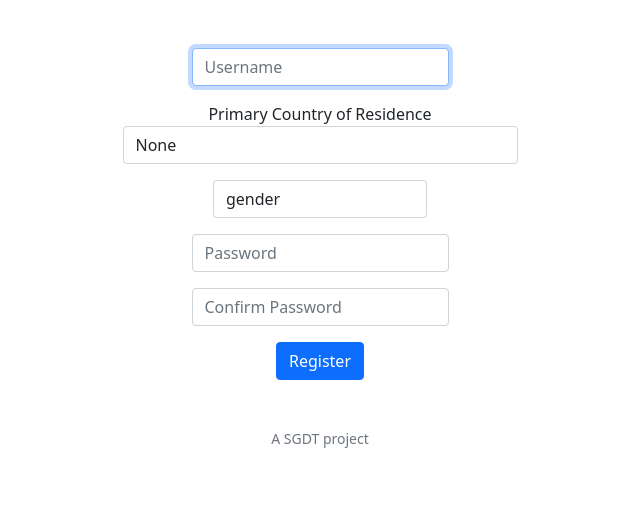
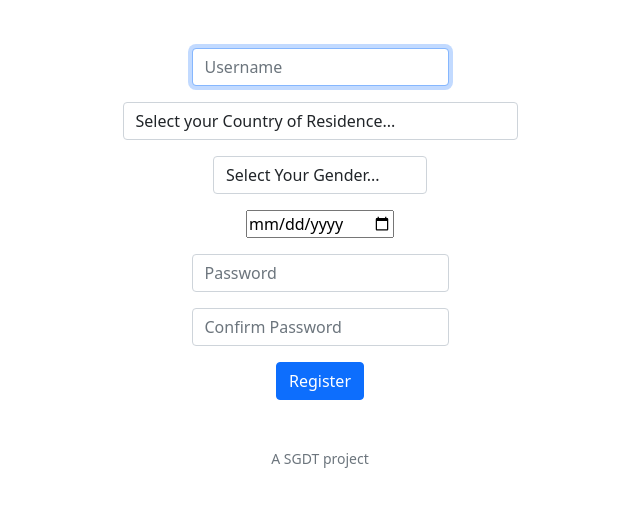
Before and after one commit to DachaThurber/CS50-final, a Flask app: page /register in a window 1280 px wide. Shown: the part 82-589 px from the top of the page, without its empty margins (320-960 px from the left). Run offline with Flask 2, Linux system fonts and the light colour scheme; some libraries are stand-ins or nearby versions.

Commit message:
11/30/21 / 7:32pm

```diff
--- a/app.py
+++ b/app.py
@@ -1,4 +1,5 @@
 import os
+from re import S
 
 from cs50 import SQL
 from flask import Flask, flash, redirect, render_template, request, session
@@ -142,10 +143,6 @@ def register():
     # User reached route via POST (as by submitting a form via POST)
     if request.method == "POST":
 
-        # Ensure username was submitted
-        if not request.form.get("username"):
-            return apology("must provide username", 400)
-
         # Query database for existing usernames
         rows = db.execute("SELECT * FROM users WHERE username = ?", request.form.get("username"))
 
@@ -153,18 +150,22 @@ def register():
         if len(rows) == 1:
             return apology("username already in use", 400)
 
-        # Ensure password was submitted
-        if not request.form.get("password") or not request.form.get("confirmation"):
-            return apology("must provide password and confirmation", 400)
-
         # Ensure passwords match
         if request.form.get("password") != request.form.get("confirmation"):
             return apology("passwords must match", 400)
 
         # Store User's information
+        print('got here')
         username = request.form.get("username")
         hash = generate_password_hash(request.form.get("password"))
-        db.execute("INSERT INTO users (username, hash) VALUES(?,?)", username, hash)
+        country = request.form.get("country")
+        state = request.form.get("state")
+        gender = request.form.get("gender")
+        birthday = request.form.get("birthday")
+        if state != "":
+            db.execute("INSERT INTO users (username, hash, country, state, gender, birthday) VALUES(?,?,?,?,?,?)", username, hash, country, state, gender, birthday)
+        else:
+            db.execute("INSERT INTO users (username, hash, country, gender, birthday) VALUES(?,?,?,?,?)", username, hash, country, gender, birthday)
 
         # Redirect user to home page
         return redirect("/login")
--- a/templates/register.html
+++ b/templates/register.html
@@ -11,10 +11,9 @@
         </div>
         <div class="mb-3">
             <!--Courtesy of https://stackoverflow.com/questions/53388003/select-country-dropdown-in-html-page-->
-            <label for="country">Primary Country of Residence</label>
             <select name="country" class="form-control mx-auto w-auto" id="country" required>
+                    <option value="" label="Select your Country of Residence..." selected="selected">Select Your Country of Residence...</option>
                 <optgroup id="country-optgroup-Africa" label="Africa">
-                    <option value="">None</option>
                     <option value="DZ" label="Algeria">Algeria</option>
                     <option value="AO" label="Angola">Angola</option>
                     <option value="BJ" label="Benin">Benin</option>
@@ -286,8 +285,8 @@
                 let html = '';
                 if (input.value == "US") {
                     // Courtesy of https://www.freeformatter.com/usa-state-list-html-select.html
-                    html += `<select name="state" class="form-control mx-auto w-auto" id="state">
-                                <option value="0" label="State" selected="selected">Primary State of Residence</option>
+                    html += `<select name="state" class="form-control mx-auto w-auto" id="state" required>
+                                <option value="" label="Select your State of Residence..." selected="selected">Select your State of Residence...</option>
                                 <option value="AL">Alabama</option>
 	                            <option value="AK">Alaska</option>
 	                            <option value="AZ">Arizona</option>
@@ -351,8 +350,8 @@
             });
         </script>
         <div class="mb-3">
-            <select name="gender" class="form-control mx-auto w-auto" id="gender">
-                <option value="0" label="gender" selected="selected">Gender</option>
+            <select name="gender" class="form-control mx-auto w-auto" id="gender" required>
+                <option value="" label="Select Your Gender..." selected="selected">Select Your Gender...</option>
                 <option value="female">Female</option>
                 <option value="male">Male</option>
                 <option value="non-binary">Non-Binary</option>
@@ -362,10 +361,13 @@
             </select>
         </div>
         <div class="mb-3">
-            <input class="form-control mx-auto w-auto" id="password" name="password" placeholder="Password" type="password">
+            <input type="date" id="birthday" name="birthday" required>
         </div>
         <div class="mb-3">
-            <input class="form-control mx-auto w-auto" id="password" name="confirmation" placeholder="Confirm Password" type="password">
+            <input class="form-control mx-auto w-auto" id="password" name="password" placeholder="Password" type="password" required>
+        </div>
+        <div class="mb-3">
+            <input class="form-control mx-auto w-auto" id="password" name="confirmation" placeholder="Confirm Password" type="password" required>
         </div>
         <button class="btn btn-primary" type="submit">Register</button>
     </form>
```
Also changed, not shown: sleep.db, sleeplog.db (deleted).
